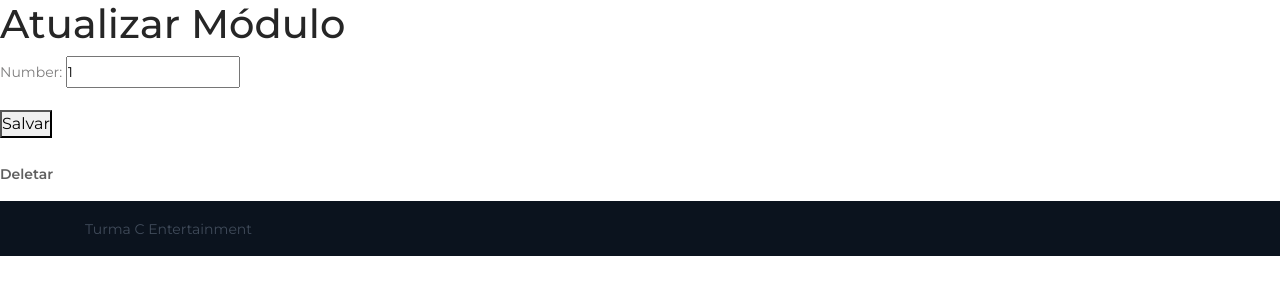
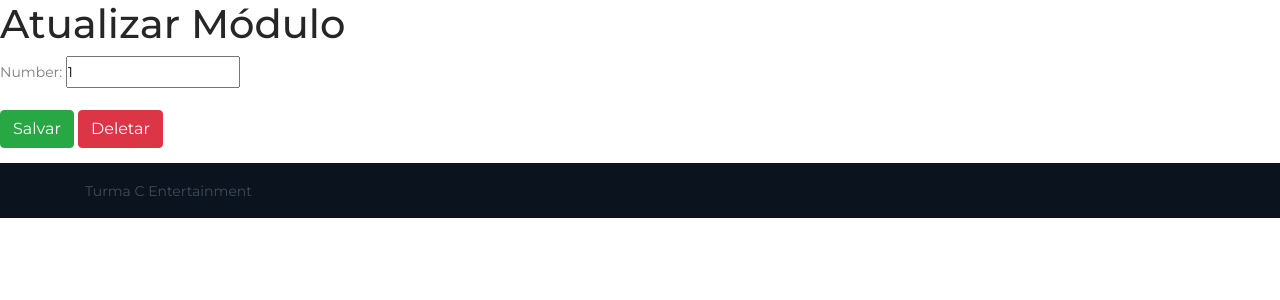
Before and after one commit to matheus-rn/PI1_2018_2, a Django app: page /update_slot/1/ in a window 1280 px wide. Shown: the part 100-400 px from the top of the page. Run offline with Django 3.2, Linux system fonts and the light colour scheme; tables that the repository leaves empty hold one stand-in row (values such as "Sample post"); some libraries are stand-ins or nearby versions.

Commit message:
refactoring template

```diff
--- a/projeto_integrador/templates/medicines.html
+++ b/projeto_integrador/templates/medicines.html
@@ -5,7 +5,6 @@
 {% endblock %}
 
 {% block body %}
-    <br>
     <a href="{% url 'create_medicine' %}" class="btn btn-info" aria-hidden="true">
         Novo Medicamento
     </a>
--- a/projeto_integrador/templates/slot-form.html
+++ b/projeto_integrador/templates/slot-form.html
@@ -18,11 +18,11 @@
     <form method="POST">
         {% csrf_token %}
         {{ form.as_p }}
-        <button type="submit">Salvar</button>
+        <button type="submit" class="btn btn-success" aria-hidden="true">Salvar</button>
+        {% if slot %}
+            <a href="{% url 'delete_slot' slot.id %}" class="btn btn-danger" aria-hidden="true">
+                Deletar
+            </a>
+        {% endif %}
     </form>
-
-    {% if slot %}
-        <br>
-        <a href="{% url 'delete_slot' slot.id %}">Deletar</a>
-    {% endif %}
 {% endblock %}
--- a/projeto_integrador/templates/slots.html
+++ b/projeto_integrador/templates/slots.html
@@ -11,7 +11,7 @@
         </a>
     {% endfor %}
     <br>
-    <a href="{% url 'create_slot' %}" class="far fa-plus-square" aria-hidden="true">
+    <a href="{% url 'create_slot' %}" class="btn btn-info" aria-hidden="true">
         Novo Módulo
     </a>
 {% endblock %}
--- a/projeto_integrador/views.py
+++ b/projeto_integrador/views.py
@@ -40,7 +40,7 @@ def update_medicine(request, id):
         form.save()
         return redirect('list_medicines')
 
-    return render(request, 'medicine-form.html', {'form': form})
+    return render(request, 'medicine-form.html', {'form': form, 'medicine': medicine})
 
 
 def delete_medicine(request, id):
```
Also changed, not shown: projeto_integrador/templates/medicine-form.html (+6 -5 lines).
